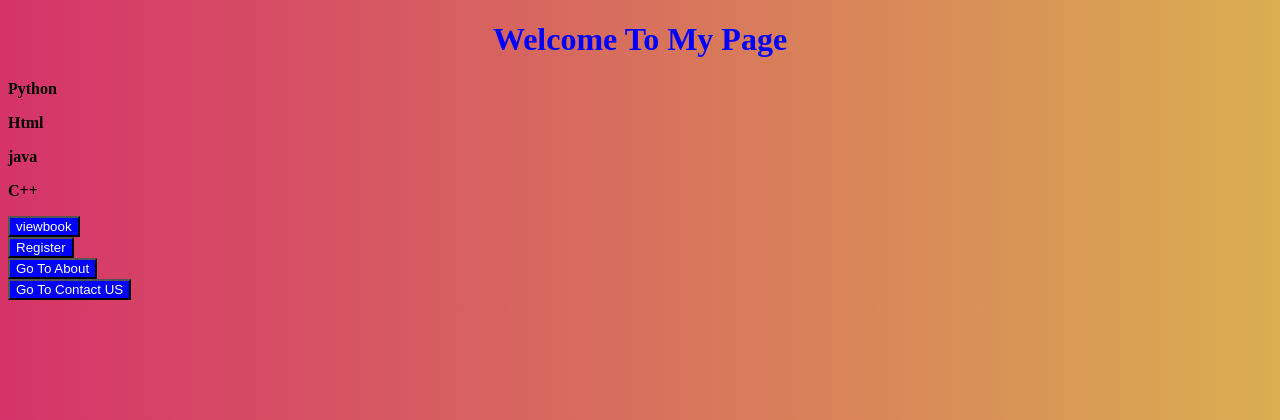
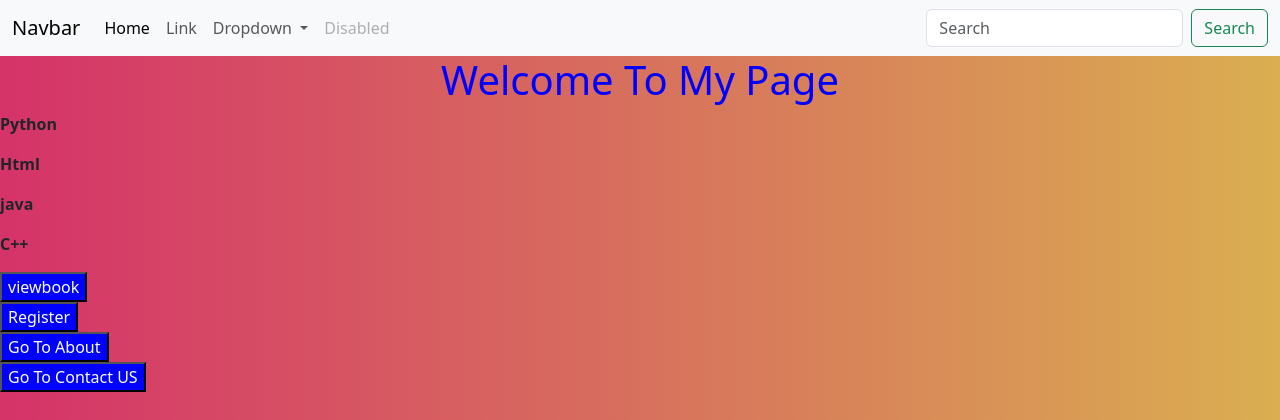
Before and after one commit to harikrishnanmkd/Django-Baseproject, a Django app: page / in a window 1280 px wide. Shown: the top 420 px of the page. Run offline with Django 5.2, Linux system fonts and the light colour scheme.

Commit message:
django_styling

```diff
--- /dev/null
+++ b/mysite/myapp/templates/base.html
@@ -0,0 +1,55 @@
+<!DOCTYPE html>
+<html lang="en">
+<head>
+    <meta charset="UTF-8">
+    <meta name="viewport" content="width=device-width, initial-scale=1.0">
+    <title>{% block title %}{% endblock %}</title>
+    <link href="https://cdn.jsdelivr.net/npm/bootstrap@5.3.8/dist/css/bootstrap.min.css" rel="stylesheet" integrity="sha384-sRIl4kxILFvY47J16cr9ZwB07vP4J8+LH7qKQnuqkuIAvNWLzeN8tE5YBujZqJLB" crossorigin="anonymous">
+    {% block extra_css %}{% endblock %}
+</head>
+<body>
+
+    <nav class="navbar navbar-expand-lg bg-body-tertiary">
+  <div class="container-fluid">
+    <a class="navbar-brand" href="#">Navbar</a>
+    <button class="navbar-toggler" type="button" data-bs-toggle="collapse" data-bs-target="#navbarSupportedContent" aria-controls="navbarSupportedContent" aria-expanded="false" aria-label="Toggle navigation">
+      <span class="navbar-toggler-icon"></span>
+    </button>
+    <div class="collapse navbar-collapse" id="navbarSupportedContent">
+      <ul class="navbar-nav me-auto mb-2 mb-lg-0">
+        <li class="nav-item">
+          <a class="nav-link active" aria-current="page" href="#">Home</a>
+        </li>
+        <li class="nav-item">
+          <a class="nav-link" href="#">Link</a>
+        </li>
+        <li class="nav-item dropdown">
+          <a class="nav-link dropdown-toggle" href="#" role="button" data-bs-toggle="dropdown" aria-expanded="false">
+            Dropdown
+          </a>
+          <ul class="dropdown-menu">
+            <li><a class="dropdown-item" href="#">Action</a></li>
+            <li><a class="dropdown-item" href="#">Another action</a></li>
+            <li><hr class="dropdown-divider"></li>
+            <li><a class="dropdown-item" href="#">Something else here</a></li>
+          </ul>
+        </li>
+        <li class="nav-item">
+          <a class="nav-link disabled" aria-disabled="true">Disabled</a>
+        </li>
+      </ul>
+      <form class="d-flex" role="search">
+        <input class="form-control me-2" type="search" placeholder="Search" aria-label="Search"/>
+        <button class="btn btn-outline-success" type="submit">Search</button>
+      </form>
+    </div>
+  </div>
+</nav>
+
+{% block content %}
+
+{% endblock %}
+
+<script src="https://cdn.jsdelivr.net/npm/bootstrap@5.3.8/dist/js/bootstrap.bundle.min.js" integrity="sha384-FKyoEForCGlyvwx9Hj09JcYn3nv7wiPVlz7YYwJrWVcXK/BmnVDxM+D2scQbITxI" crossorigin="anonymous"></script>
+</body>
+</html>
--- a/mysite/myapp/templates/home.html
+++ b/mysite/myapp/templates/home.html
@@ -1,9 +1,8 @@
-<!DOCTYPE html>
-<html lang="en">
-<head>
-    <meta charset="UTF-8">
-    <meta name="viewport" content="width=device-width, initial-scale=1.0">
-    <title>Document</title>
+{% extends 'base.html' %}
+{% block title %}Home{% endblock %}
+{% block extra_css %}
+
+
     <style>
     button{
             background-color: blue;
@@ -16,8 +15,9 @@
             background: linear-gradient(90deg, #d53369 0%, #daae51 100%);
         }
     </style>
-</head>
-<body>
+{% endblock %}
+{% block content %}
+
     <h1 style="text-align: center;color:blue">Welcome To My Page</h1>
     <!-- <p>{{Name}}  </p>
     <p>{{Age}}</p>
@@ -30,7 +30,4 @@
     <button><a href="{% url 'register'%}">Register</a></button><br>
     <button><a href="{% url 'about' %}">Go To About</a></button><br>
     <button><a href="{% url 'contact'%}">Go To Contact US</a></button><br>
-
-
-</body>
-</html>
+{% endblock %}
```
Also changed, not shown: mysite/db.sqlite3.
